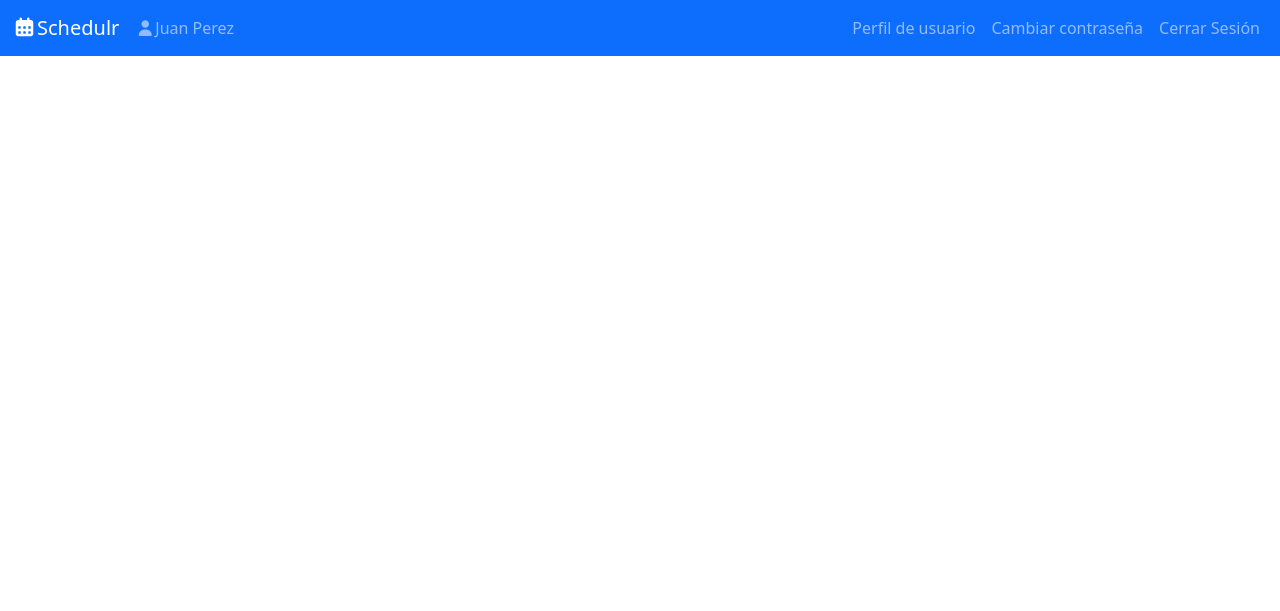
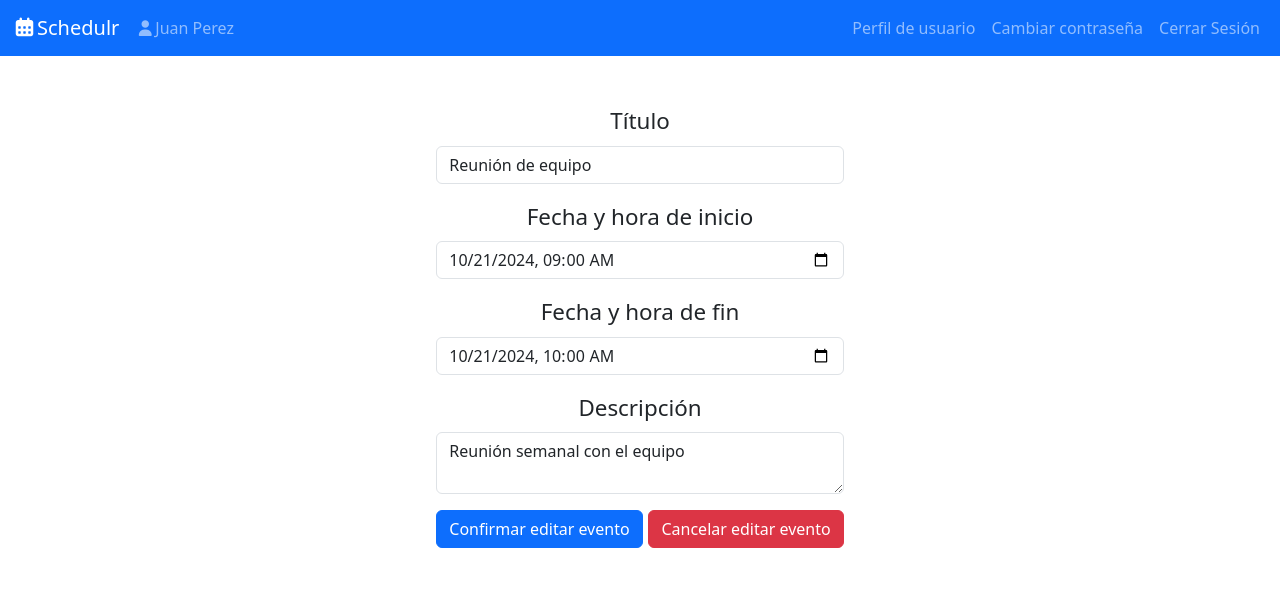
Before and after one commit to Jesusdr32/ProyectoDWES, a PHP site: page /edit-event.php?id=1 in a window 1280 px wide. Shown: the top 611 px of the page. Run offline with PHP 8.4, Linux system fonts and the light colour scheme; the visitor is signed in with stand-in values (Sample User, id 1); data comes from the database, SQL or seed files in the repository; some libraries are stand-ins or nearby versions.

Commit message:
Modificación de edit-event.php

```diff
--- a/aplicacion/edit-event.php
+++ b/aplicacion/edit-event.php
@@ -18,8 +18,62 @@ if (!isset($_SESSION['user_id'])) {
     header('Location: index.php');
     exit;
 }
+?>
+<!DOCTYPE html>
+<html lang="es">
 
-//Obtener el id del evento a editar
-$idEvento = $_GET['id'];
+<head>
+    <meta charset="UTF-8">
+    <meta name="viewport" content="width=device-width, initial-scale=1.0">
+    <title>Editar evento</title>
+</head>
 
-//Si el usuario tiene o no el evento
+<body>
+    <?php
+    //Obtener el id del evento a editar
+    $idEvento = (int)$_GET['id'];
+
+    //Si el usuario tiene o no el evento
+    $evento = $dataAccess->getEventById($idEvento);
+
+    if ($evento == null || $evento->getUserId() != $_SESSION['user_id']) {
+        echo '<div class="alert alert-danger text-center"><p>No se puede acceder al evento porque no existe o porque no tiene permisos para verlo.</p>
+              <a href="events.php">Volver al listado de eventos</div>';
+    } else {
+        //Obtenemos los datos del evento en cuestión
+        $tituloEvento = $evento->getTitle();
+        $inicioEvento = $evento->getStartDate();
+        $finEvento = $evento->getEndDate();
+        $descripcionEvento = $evento->getDescription();
+    ?>
+        <div class="container d-flex justify-content-center align-items-center p-5" style="font-size: 1.4rem;">
+            <!--Formulario de edición del evento con los campos rellenados con los datos antiguos-->
+            <form method="post">
+                <div class="mb-3 text-center">
+                    <label for="title" class="form-label">Título</label>
+                    <input type="text" class="form-control" name="title" id="title" value="<?= $tituloEvento ?>" required>
+                </div>
+                <div class="mb-3 text-center">
+                    <label for="fecha_hora_inicio" class="form-label">Fecha y hora de inicio</label>
+                    <input type="datetime-local" name="start_date" id="start_date" class="form-control" value="<?= $inicioEvento ?>" required>
+                </div>
+                <div class="mb-3 text-center">
+                    <label for="fecha_hora_fin" class="form-label">Fecha y hora de fin</label>
+                    <input type="datetime-local" class="form-control" name="end_date" id="end_date" value="<?= $finEvento ?>" required>
+                </div>
+                <div class="mb-3 text-center ">
+                    <label for="descripcion" class="form-label">Descripción</label>
+                    <textarea name="description" class="form-control" id="description"><?= $descripcionEvento ?></textarea>
+                </div>
+                <div class="mb-3">
+                    <button type="submit" name="action" value="edit-event" class="btn btn-primary">Confirmar editar evento</button>
+                    <button type="submit" name="action" value="cancel" class="btn btn-danger">Cancelar editar evento</button>
+                </div>
+            </form>
+        </div>
+    <?php
+    }
+    ?>
+</body>
+
+</html>
```
